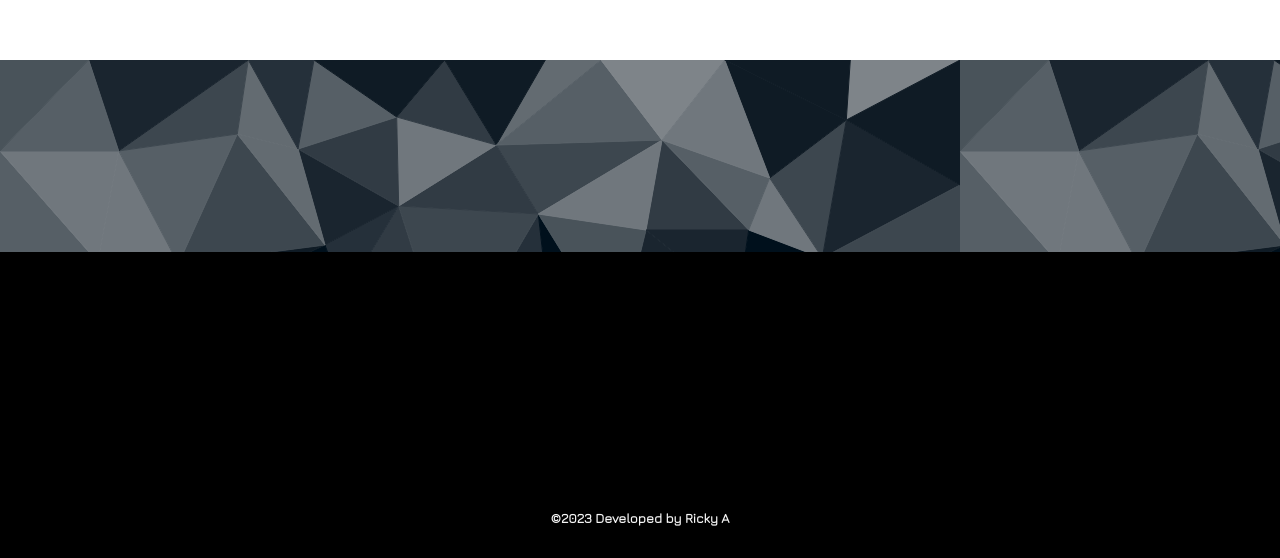
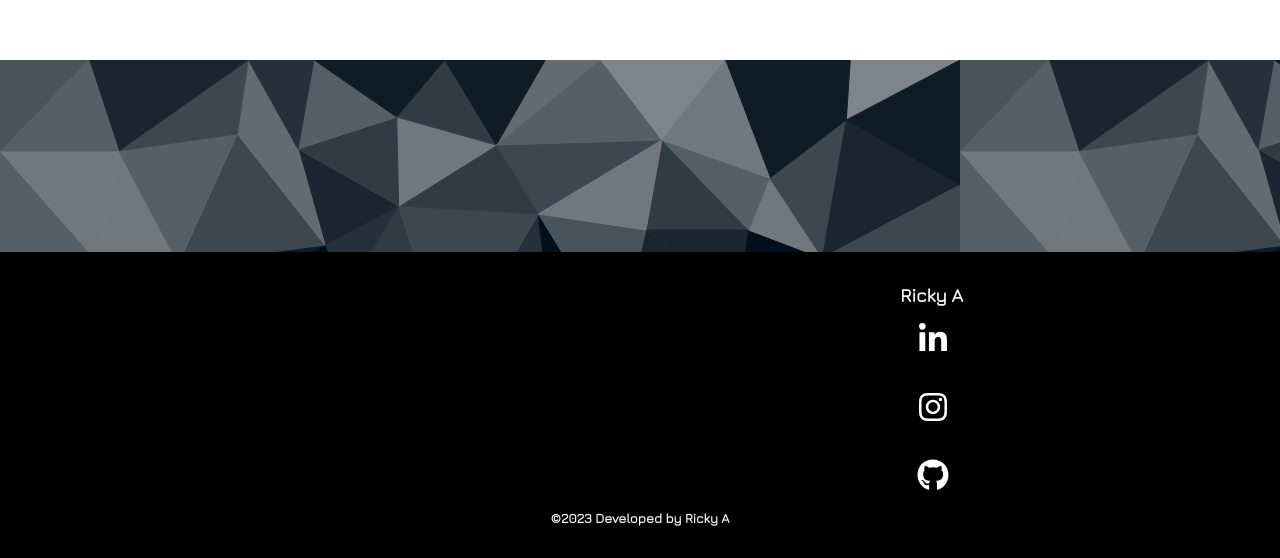
Before and after one commit to rickyanchores/rickyanchoresdev, a React (Create React App) app: page / in a window 1280 px wide. Shown: the part 3190-3748 px from the top of the page. Built offline with nearby package versions, Linux system fonts and the light colour scheme.

Commit message:
edit aos footer

```diff
--- a/src/components/Card/Card.scss
+++ b/src/components/Card/Card.scss
@@ -6,7 +6,7 @@
     border-radius: 12px;
     margin: 1em;
     text-align: center;
-    position: relative;
+
     img{
         width: 100%;
         border-radius: 12px;
--- a/src/pages/Footer/Footer.jsx
+++ b/src/pages/Footer/Footer.jsx
@@ -19,7 +19,7 @@
                     <h4 data-aos="fade-left">Email: ricky23anchores@gmail.com</h4>
                     <h4 data-aos="fade-left">London, United Kingdom</h4>
                 </div>
-                <div className="right" id='contacts' data-aos="fade-in">
+                <div className="right" id='contacts'>
                     <h3>Ricky A</h3>
                     <div className="socialLink">
                         <a href="https://www.linkedin.com/in/rickyanchores/" target="_blank" rel="noreferrer">
```
